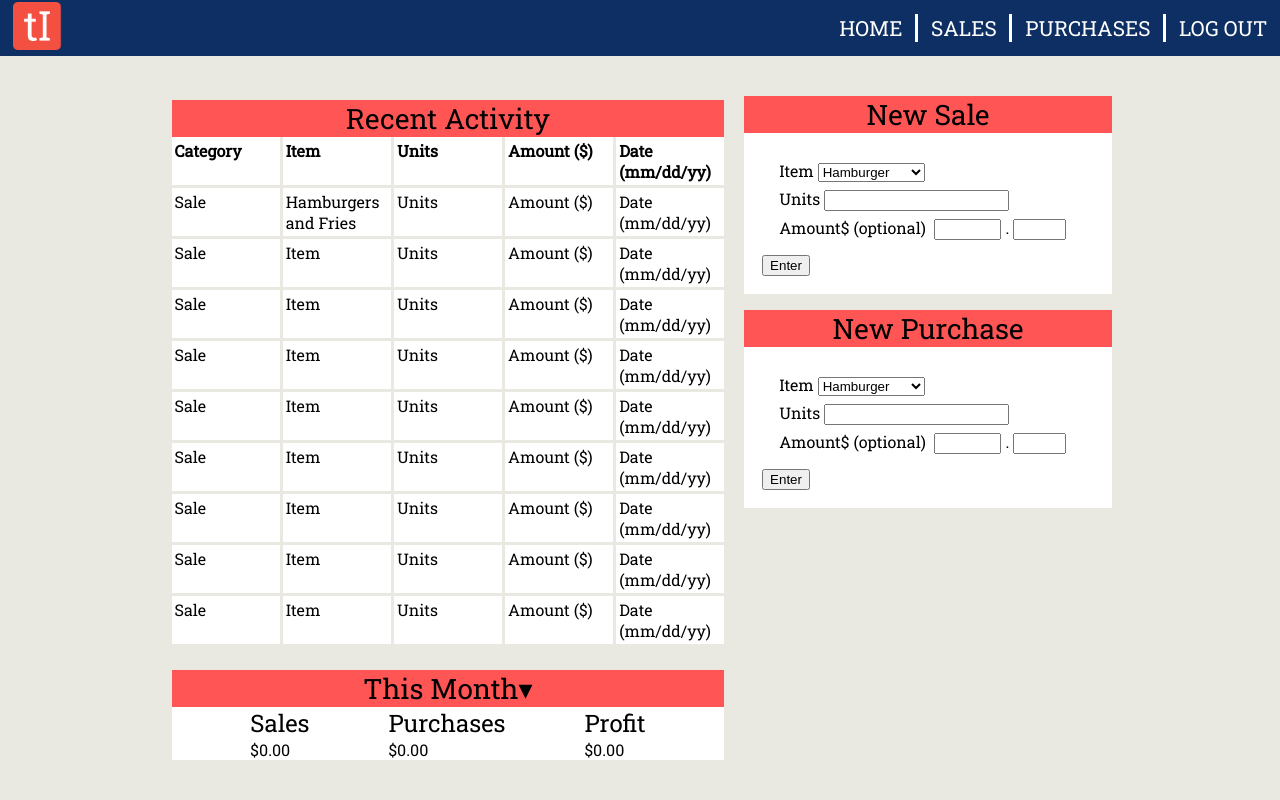
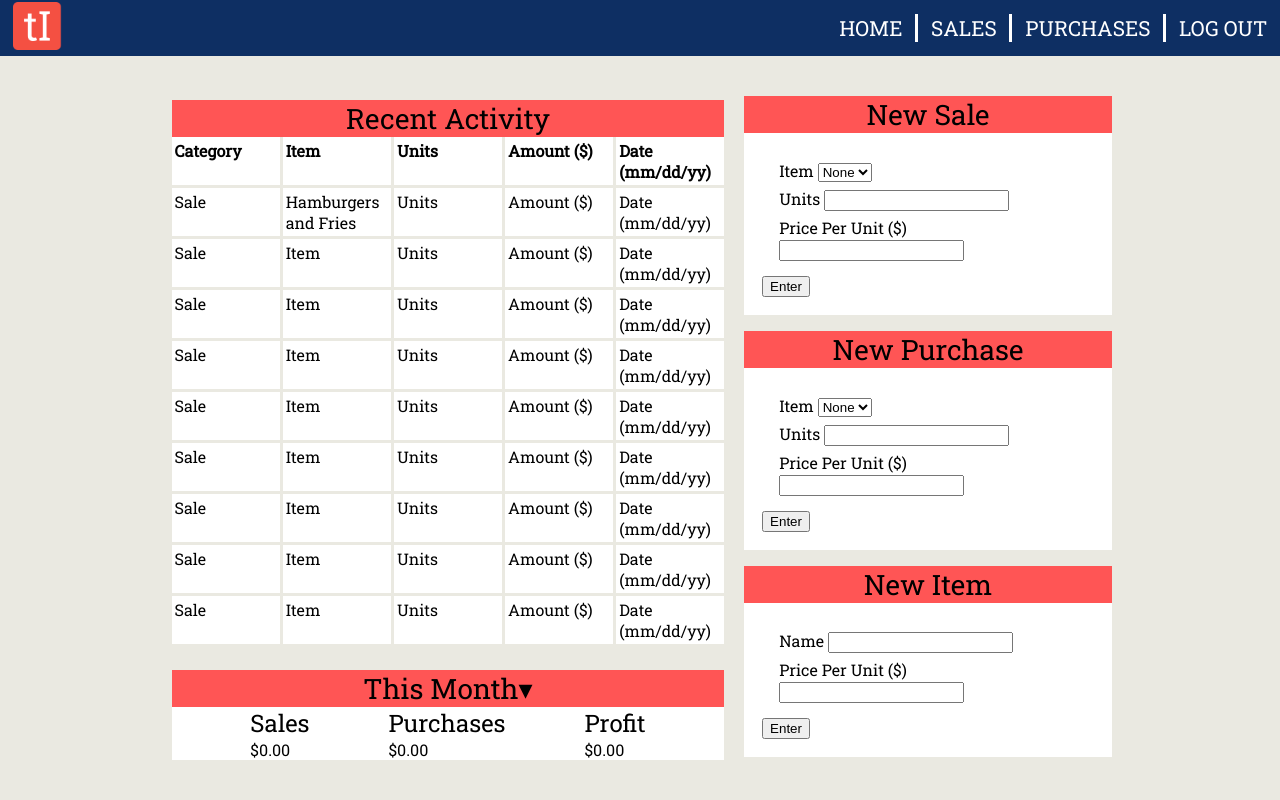
Before and after one commit to jhanreg11/trackIt, a Flask app: page /home in a window 1280 px wide. Run offline with Flask 2, Linux system fonts and the light colour scheme; a user stored in the database is signed in; some libraries are stand-ins or nearby versions.

Commit message:
Doin some work

```diff
--- a/trackIt/__init__.py
+++ b/trackIt/__init__.py
@@ -12,5 +12,7 @@ db = SQLAlchemy(app)
 bcrypt = Bcrypt()
 login_manager = LoginManager(app)
 login_manager.login_view = 'login'
+login_manager.login_message_category = 'info'
+
 
 from trackIt import routes
--- a/trackIt/forms.py
+++ b/trackIt/forms.py
@@ -1,38 +1,42 @@
 from flask_wtf import FlaskForm
-from wtforms import Field, StringField, PasswordField, SubmitField, BooleanField, SelectField
+from wtforms import Field, StringField, PasswordField, SubmitField, BooleanField, SelectField, DecimalField, IntegerField
 from wtforms.validators import DataRequired, Length, Email, EqualTo, NumberRange, ValidationError
-from trackIt.models import User
 
-itemListTest = [('HB', 'Hamburger'), ('CB', 'Cheeseburger'), ('FR', 'Fries'), ('HD', 'Hotdog')]
+from flask_login import current_user
+
+from trackIt import db
+from trackIt.models import User, Item
 
 class RegistrationForm(FlaskForm):
-    username = StringField('Username', validators = [DataRequired(), Length(min=2, max=20)])
-    email = StringField('Email', validators = [DataRequired(), Email()])
-    password = PasswordField('Password', validators = [DataRequired()])
-    passwordConf = PasswordField('Confirm Password', validators = [DataRequired(), EqualTo('password')])
-    submit  = SubmitField('Sign up')
+	username = StringField('Username', validators = [DataRequired(), Length(min=2, max=20)])
+	email = StringField('Email', validators = [DataRequired(), Email()])
+	password = PasswordField('Password', validators = [DataRequired()])
+	passwordConf = PasswordField('Confirm Password', validators = [DataRequired(), EqualTo('password')])
+	submit  = SubmitField('Sign up')
 
-    def validate_username(self, username):
-        user  = User.query.filter_by(username=username.data).first()
-        if user:
-            raise ValidationError('That username is already taken.')
+	def validate_username(self, username):
+		user  = User.query.filter_by(username=username.data).first()
+		if user:
+			raise ValidationError('That username is already taken.')
 
-    def validate_password(self, password):
-        user  = User.query.filter_by(password=password.data).first()
-        if user:
-            raise ValidationError('That password is already taken.')
-
-
+	def validate_password(self, password):
+		user  = User.query.filter_by(password=password.data).first()
+		if user:
+			raise ValidationError('That password is already taken. ')
 
 class LoginForm(FlaskForm):
-    username = StringField('Username', validators = [DataRequired(), Length(min=2, max=20)])
-    password = PasswordField('Password', validators = [DataRequired()])
-    remember = BooleanField('Remember me')
-    submit  = SubmitField('Login')
+	username = StringField('Username', validators = [DataRequired(), Length(min=2, max=20)])
+	password = PasswordField('Password', validators = [DataRequired()])
+	remember = BooleanField('Remember me')
+	submit  = SubmitField('Login')
 
 class NewEntryForm(FlaskForm):
-	item = SelectField('Item', choices=itemListTest)
-	units = StringField('Units', validators=[DataRequired(), NumberRange(min=1, message="Please enter a positive number.")])
-	amtDollars = StringField('Amount$ (optional)', validators = [NumberRange(message="Please enter a number.")])
-	amtCents = StringField('.', validators=[NumberRange(0, 2)])
+	item = SelectField('Item', choices=[(0, 'None')])
+	units = IntegerField('Units', validators=[DataRequired()])
+	amt = DecimalField('Price Per Unit ($)', validators = [DataRequired()], places=2, rounding=None)
 	submit = SubmitField('Enter')
+
+class NewItemForm(FlaskForm):
+	name = StringField('Name', validators = [DataRequired(), Length(min=1, max=20)])
+	amt = DecimalField('Price Per Unit ($)', validators = [DataRequired()], places=2, rounding=None)
+	submit = SubmitField('Enter')
--- a/trackIt/models.py
+++ b/trackIt/models.py
@@ -35,6 +35,7 @@ class Item(db.Model):
 class Entry(db.Model):
 	id = db.Column(db.Integer, primary_key=True)
 	item_id = db.Column(db.Integer, db.ForeignKey('item.id'), nullable=False)
+	#item = db.relationship('item', foreign_keys='Entry.item_id')
 	units = db.Column(db.Integer, nullable=False, default=0)
 	amt = db.Column(db.Float(precision=2, asdecimal=True), nullable=False, default=0)
 	date = db.Column(db.DateTime, nullable=False, default=datetime.utcnow)
--- a/trackIt/routes.py
+++ b/trackIt/routes.py
@@ -2,13 +2,41 @@ from flask import render_template, flash, redirect, url_for, request
 from flask_login import login_user, current_user, logout_user, login_required
 from trackIt.models import User, Item, Entry
 from trackIt import app, db, bcrypt
-from trackIt.forms import NewEntryForm, LoginForm, RegistrationForm
-
+from trackIt.forms import NewEntryForm, LoginForm, RegistrationForm, NewItemForm
 
 @app.route("/home", methods=['GET' ,'POST'])
 @login_required
 def home():
-	return render_template('index.html', saleForm=NewEntryForm(), purchForm=NewEntryForm())
+	#itemList = NewEntryForm.choices
+	#for x in current_user.items:
+	#	itemList += (x.id, x.name)
+	#print(itemList)
+
+	itemForm = NewItemForm()
+	saleForm = NewEntryForm()
+	purchForm = NewEntryForm()
+
+	#purchForm.item.choices = itemList
+	#saleForm.item.choices = itemList
+
+	if purchForm.validate_on_submit():
+		item = Item.query.filter_by(id=purchForm.item.data).first()
+		if purchForm.amt.data:
+			amt = -(purchForm.amt.data * purchForm.units.data)
+		else:
+			amt = -(units * item.price)
+		purch = Entry(item=item, units=purchForm.units.data, amt=amt)
+		db.session.add(purch)
+		db.session.commit()
+
+	if saleForm.validate_on_submit():
+		print("Alabaster")
+
+	if itemForm.validate_on_submit():
+		item = Item(name=itemForm.name.data, price=itemForm.amt.data, user_id=current_user.id)
+		db.session.add(item)
+		db.session.commit()
+	return render_template('index.html', saleForm=saleForm, purchForm=purchForm, itemForm=itemForm)
 
 @app.route('/', methods=['GET', 'POST'])
 def login():
@@ -31,6 +59,10 @@ def register():
 		user = User(username=form.username.data, password=hashed_pw, email=form.email.data)
 		db.session.add(user)
 		db.session.commit()
+		db.session.refresh(user)
+		nullItem = Item(name='None', price=0, user_id=user.id)
+		db.session.add(nullItem)
+		db.session.commit()
 		flash('Welcome new user!', 'success')
 		return redirect(url_for('login'))
 	print(form.errors)
--- a/trackIt/static/css/home.css
+++ b/trackIt/static/css/home.css
@@ -57,11 +57,3 @@
 	height: 100%;
 	padding: 5%;
 }
-
-form > fieldset {
-	border-style: none;
-}
-
-fieldset > div {
-	padding: 1%;
-}
--- a/trackIt/templates/index.html
+++ b/trackIt/templates/index.html
@@ -145,10 +145,8 @@
                                     {{ saleForm.units }}
                                 </div>
                                 <div class="sale-item dollar-field">
-                                    {{ saleForm.amtDollars.label }}&nbsp;
-                                    {{ saleForm.amtDollars(Class="dollar-input") }}
-                                    {{ saleForm.amtCents.label }}
-                                    {{ saleForm.amtCents(Class="cents-input") }}
+                                    {{ saleForm.amt.label }}
+                                    {{ saleForm.amt }}
                                 </div>
                             </fieldset>
                             <div>
@@ -172,16 +170,35 @@
                                     {{ purchForm.units }}
                                 </div>
                                 <div class="sale-item dollar-field">
-                                    {{ purchForm.amtDollars.label }}&nbsp;
-                                    {{ purchForm.amtDollars(Class="dollar-input") }}
-                                    {{ purchForm.amtCents.label }}
-                                    {{ purchForm.amtCents(Class="cents-input") }}
+                                    {{ saleForm.amt.label }}
+                                    {{ saleForm.amt }}
                                 </div>
                             </fieldset>
                             <div>
                                 {{ purchForm.submit(Class='btn') }}
                             </div>
-                        </form
+                        </form>
+                    </div>
+                </div>
+                <div id="new-item" class="section">
+                    <div class="section-title">New Item</div>
+                    <div class="new-body">
+                        <form method="POST" actions="">
+                            {{ itemForm.hidden_tag() }}
+                            <fieldset class="sale-group">
+                                <div class="sale-item">
+                                    {{ itemForm.name.label }}
+                                    {{ itemForm.name }}
+                                </div>
+                                <div class="sale-item dollar-field">
+                                    {{ saleForm.amt.label }}
+                                    {{ saleForm.amt }}
+                                </div>
+                            </fieldset>
+                            <div>
+                                {{ itemForm.submit(Class='btn') }}
+                            </div>
+                        </form>
                     </div>
                 </div>
             </div>
--- a/trackIt/templates/sales.html
+++ b/trackIt/templates/sales.html
@@ -21,6 +21,8 @@
         </div>
         {% for entry in entries %}
             <div class="entry">
-            <div class="first">{{ Item.query.filter_by(id=entry.item_id).first() }}
+            <div class="first">{{ Item.query.filter_by(id=entry.item_id).first() }}</div>
+            <div>{{ entry.amt }}</div>
+            <div>{{ entry.}}
         {% endfor %}
     </body>
```
Also changed, not shown: requirements.txt (added, +159 -0 lines), trackIt/site.db.
